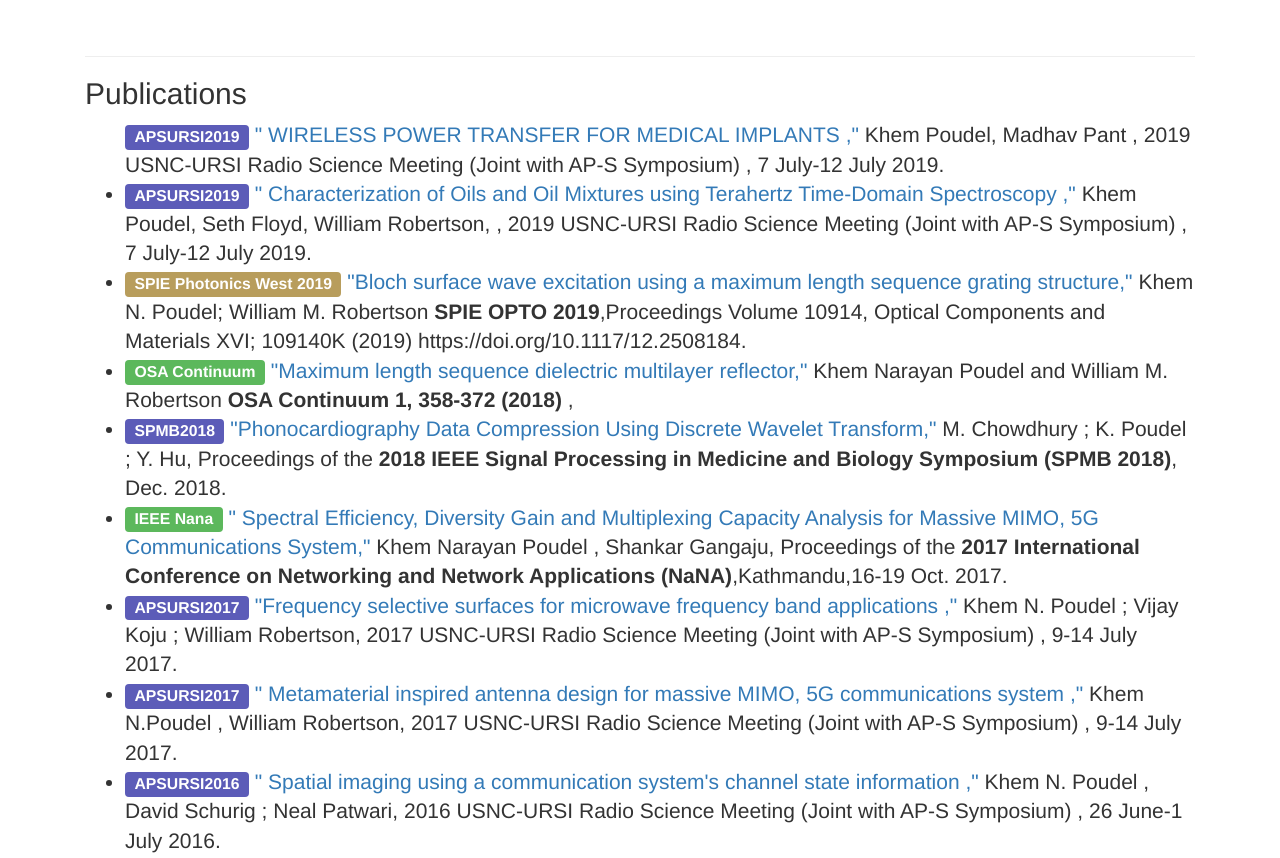
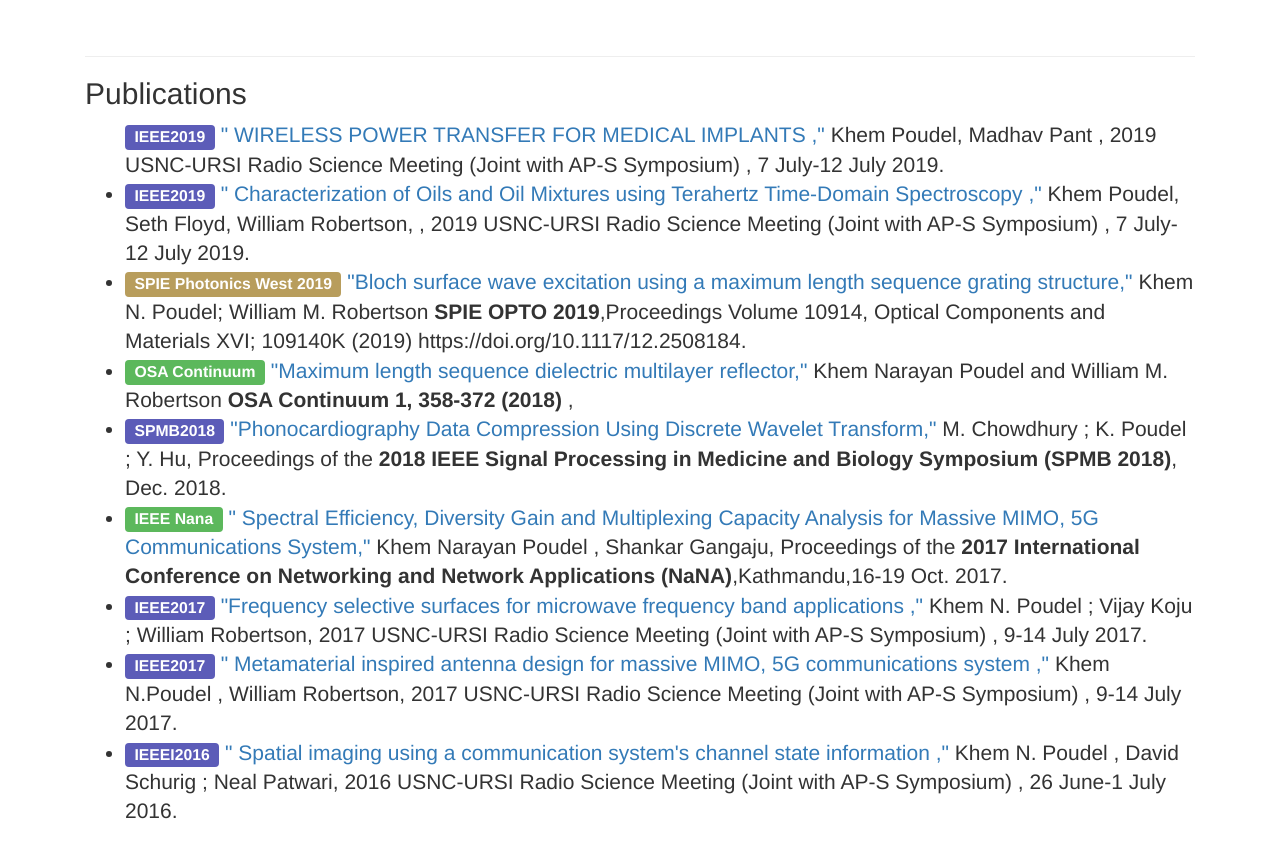
Before and after one commit to poudelkhem/poudelkhem.github.io, a plain HTML site: page index.html in a window 1280 px wide. Shown: the part 820-1678 px from the top of the page. Drawn offline with Linux system fonts and the light colour scheme; some icons are missing; files whose address does not match are found by name.

Commit message:
Update index.html

```diff
--- a/index.html
+++ b/index.html
@@ -214,11 +214,11 @@
                         <h2>Publications </h2>
 
                         <ul>
-				</li><span class="label label-success3">APSURSI2019</span> <a target="_blank" href="https://2019apsursi.org/Papers/PublicSessionIndex3_MS.asp?Sessionid=1156">" WIRELESS POWER TRANSFER FOR MEDICAL IMPLANTS
+				</li><span class="label label-success3">IEEE2019</span> <a target="_blank" href="https://2019apsursi.org/Papers/PublicSessionIndex3_MS.asp?Sessionid=1156">" WIRELESS POWER TRANSFER FOR MEDICAL IMPLANTS
 ,"</a> Khem Poudel, Madhav Pant
 , 2019 USNC-URSI Radio Science Meeting (Joint with AP-S Symposium) </b>,  7 July-12 July 2019.
 			    </li>
-                            <li><span class="label label-success3">APSURSI2019</span> <a target="_blank" href="https://2019apsursi.org/Papers/ViewPapers_MS.asp?PaperNum=1623">" Characterization of Oils and Oil Mixtures using Terahertz Time-Domain Spectroscopy
+                            <li><span class="label label-success3">IEEE2019</span> <a target="_blank" href="https://2019apsursi.org/Papers/ViewPapers_MS.asp?PaperNum=1623">" Characterization of Oils and Oil Mixtures using Terahertz Time-Domain Spectroscopy
 ,"</a> Khem Poudel, Seth Floyd, William Robertson,
 , 2019 USNC-URSI Radio Science Meeting (Joint with AP-S Symposium) </b>,  7 July-12 July 2019.
                             </li>
@@ -232,13 +232,13 @@
 			     <li><span class="label label-success">IEEE Nana</span> <a target="_blank" href="https://ieeexplore.ieee.org/abstract/document/8247125">" Spectral Efficiency, Diversity Gain and Multiplexing Capacity Analysis for Massive MIMO, 5G Communications System,"</a> Khem Narayan Poudel , Shankar Gangaju, Proceedings of the <b> 2017 International Conference on Networking and Network Applications (NaNA)</b>,Kathmandu,16-19 Oct. 2017.
 			    </li>
 
-                            <li><span class="label label-success3">APSURSI2017</span> <a target="_blank" href="https://ieeexplore.ieee.org/abstract/document/8074874">"Frequency selective surfaces for microwave frequency band applications
+                            <li><span class="label label-success3">IEEE2017</span> <a target="_blank" href="https://ieeexplore.ieee.org/abstract/document/8074874">"Frequency selective surfaces for microwave frequency band applications
 ,"</a> Khem N. Poudel ; Vijay Koju ; William Robertson, 2017 USNC-URSI Radio Science Meeting (Joint with AP-S Symposium) </b>,  9-14 July 2017.
                             </li>
-		    <li><span class="label label-success3">APSURSI2017</span> <a target="_blank" href="https://ieeexplore.ieee.org/abstract/document/8074918">" Metamaterial inspired antenna design for massive MIMO, 5G communications system
+		    <li><span class="label label-success3">IEEE2017</span> <a target="_blank" href="https://ieeexplore.ieee.org/abstract/document/8074918">" Metamaterial inspired antenna design for massive MIMO, 5G communications system
 ,"</a> Khem N.Poudel , William Robertson, 2017 USNC-URSI Radio Science Meeting (Joint with AP-S Symposium) </b>,  9-14 July 2017.
                             </li>
-	    <li><span class="label label-success3">APSURSI2016</span> <a target="_blank" href="https://ieeexplore.ieee.org/abstract/document/7588502">" Spatial imaging using a communication system's channel state information
+	    <li><span class="label label-success3">IEEEI2016</span> <a target="_blank" href="https://ieeexplore.ieee.org/abstract/document/7588502">" Spatial imaging using a communication system's channel state information
 ,"</a> Khem N. Poudel , David Schurig ; Neal Patwari, 2016 USNC-URSI Radio Science Meeting (Joint with AP-S Symposium) </b>,  26 June-1 July 2016.
                             </li>
                             </ul>
```
